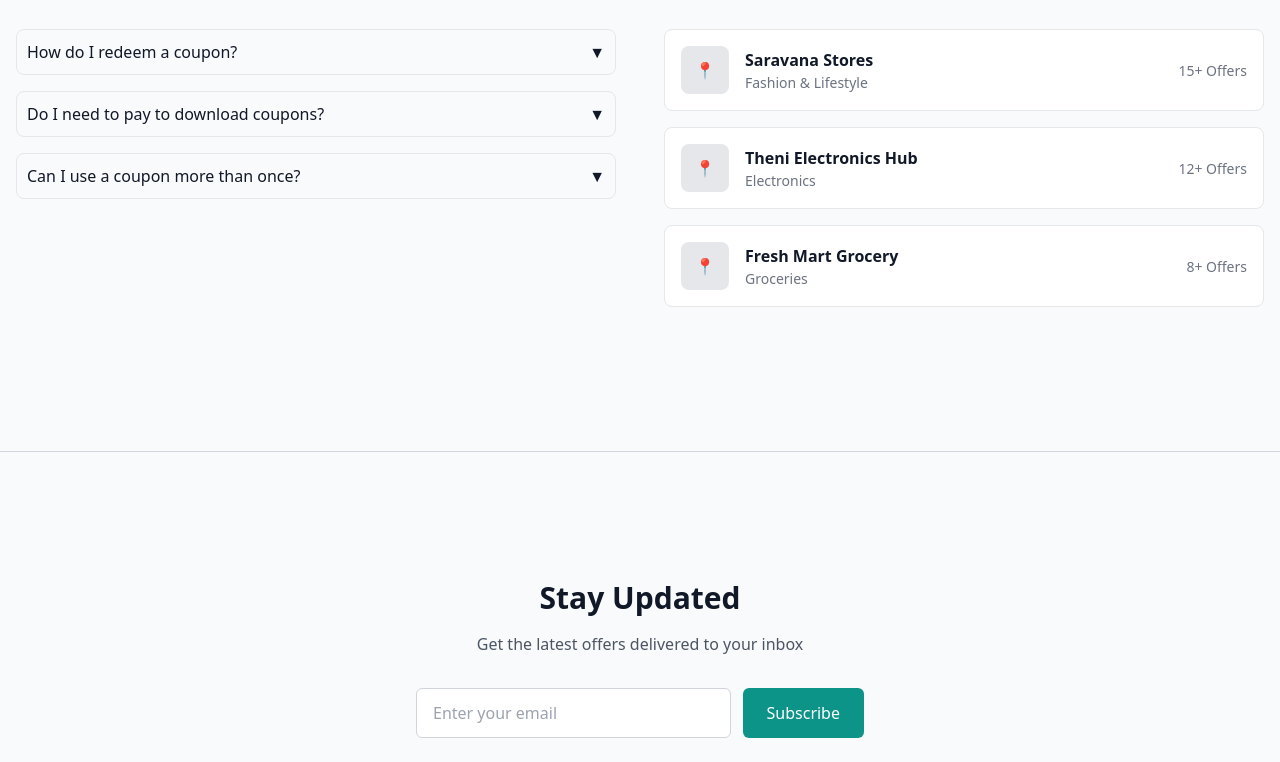
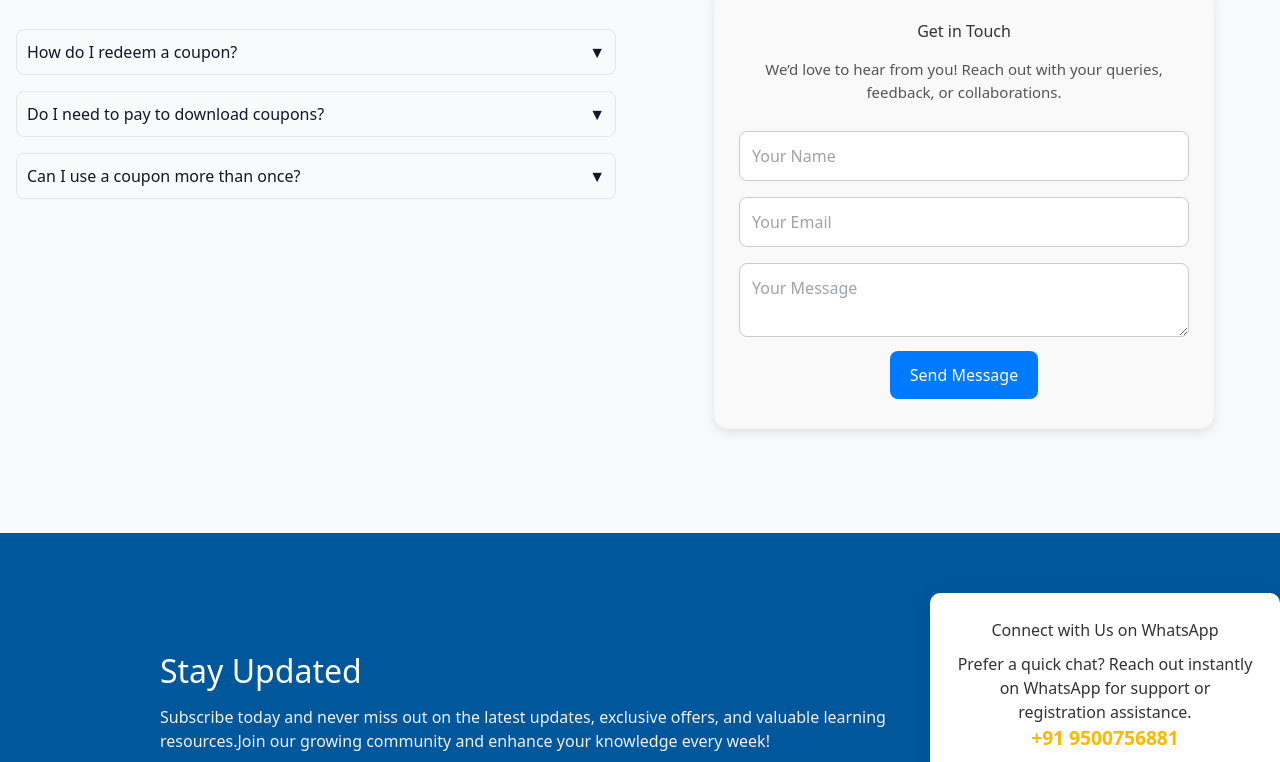
Before and after one commit to Navi-Promotions-Official/Theni-Offers, a plain HTML site: page index.html in a window 1280 px wide. Shown: the part 3291-4053 px from the top of the page. Drawn offline with nearby package versions, Linux system fonts and the light colour scheme.

Commit message:
subscribe , faq

```diff
--- a/index.html
+++ b/index.html
@@ -503,45 +503,58 @@
     </div>
   </div>
 
-    <div class="partners">
-      <h2>Top Partner Stores</h2>
-      <div class="partner-card">
-        <div class="partner-info">
-          <div class="partner-logo">📍</div>
-          <div class="partner-details">
-            <div class="name">Saravana Stores</div>
-            <div class="category">Fashion & Lifestyle</div>
-          </div>
-        </div>
-        <div class="partner-offers">15+ Offers</div>
-      </div>
-      <div class="partner-card">
-        <div class="partner-info">
-          <div class="partner-logo">📍</div>
-          <div class="partner-details">
-            <div class="name">Theni Electronics Hub</div>
-            <div class="category">Electronics</div>
-          </div>
-        </div>
-        <div class="partner-offers">12+ Offers</div>
-      </div>
-      <div class="partner-card">
-        <div class="partner-info">
-          <div class="partner-logo">📍</div>
-          <div class="partner-details">
-            <div class="name">Fresh Mart Grocery</div>
-            <div class="category">Groceries</div>
-          </div>
-        </div>
-        <div class="partner-offers">8+ Offers</div>
-      </div>
-    </div>
+    <!-- Contact Form Section -->
+     <section class="get-in-touch">
+  <div class="contact-card">
+    <h2>Get in Touch</h2>
+    <p>We’d love to hear from you! Reach out with your queries, feedback, or collaborations.</p>
+    <form>
+      <input type="text" placeholder="Your Name" required>
+      <input type="email" placeholder="Your Email" required>
+      <textarea placeholder="Your Message" required></textarea>
+      <button type="submit">Send Message</button>
+    </form>
+  </div>
+</section>
+
   </section>
 
-  <hr class="my-16 border-t border-gray-300">
+
+
+  <section class="whatsapp-section">
+  <div class="container">
+    <div class="whatsapp-wrapper">
+
+      <!-- Left Content -->
+      <div class="whatsapp-content">
+        <h2>Stay Updated</h2>
+        <p>Subscribe today and never miss out on the latest updates, exclusive offers, and valuable learning resources.Join our growing community and enhance your knowledge every week!</p>
+
+        <form class="subscribe-form">
+          <input type="email" placeholder="Enter your email" required>
+          <button type="submit">Subscribe</button>
+        </form>
+      </div>
+
+      <!-- Right Card -->
+      <div class="whatsapp-card">
+        <h5>Connect with Us on WhatsApp</h5>
+        <p>Prefer a quick chat? Reach out instantly on WhatsApp for support or registration assistance.</p>
+        <p class="phone">+91 9500756881</p>
+        <img src="qr-code.png" alt="WhatsApp QR" class="qr-code">
+        <p class="small">
+          Scan the QR code or tap the number above to start a WhatsApp chat instantly.
+        </p>
+      </div>
+
+    </div>
+  </div>
+</section>
+
+
 
   <!-- Stay Updated Section -->
-<section class="py-16 bg-gray-50">
+<!-- <section class="py-16 bg-gray-50">
   <div class="max-w-7xl mx-auto px-4 sm:px-6 lg:px-8 text-center">
     <h2 class="text-3xl font-bold text-gray-900 mb-4">Stay Updated</h2>
     <p class="text-gray-600 mb-8">Get the latest offers delivered to your inbox</p>
@@ -559,7 +572,7 @@
       </div>
     </div>
   </div>
-</section>
+</section> -->
 
 <!-- Footer -->
 <footer class="bg-white border-t border-gray-200">
```
Also changed, not shown: style.css.
